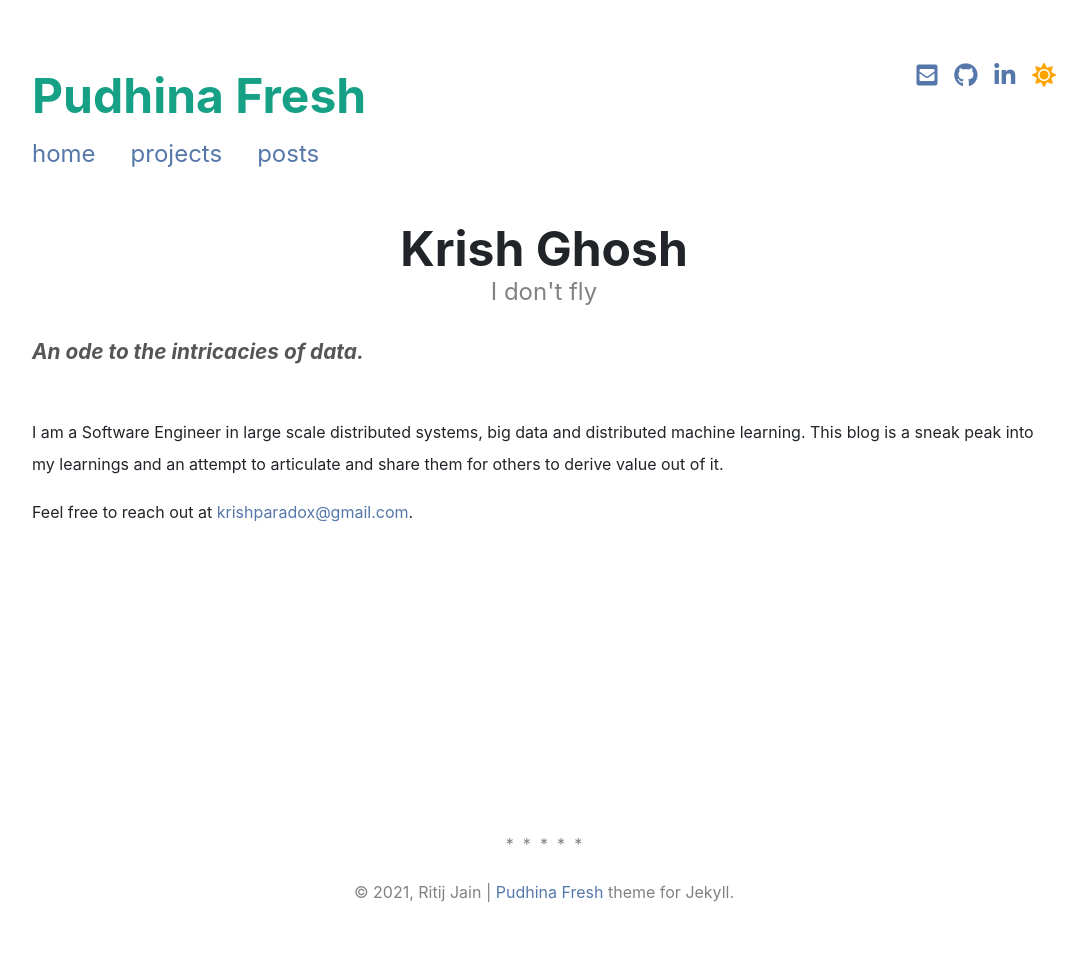
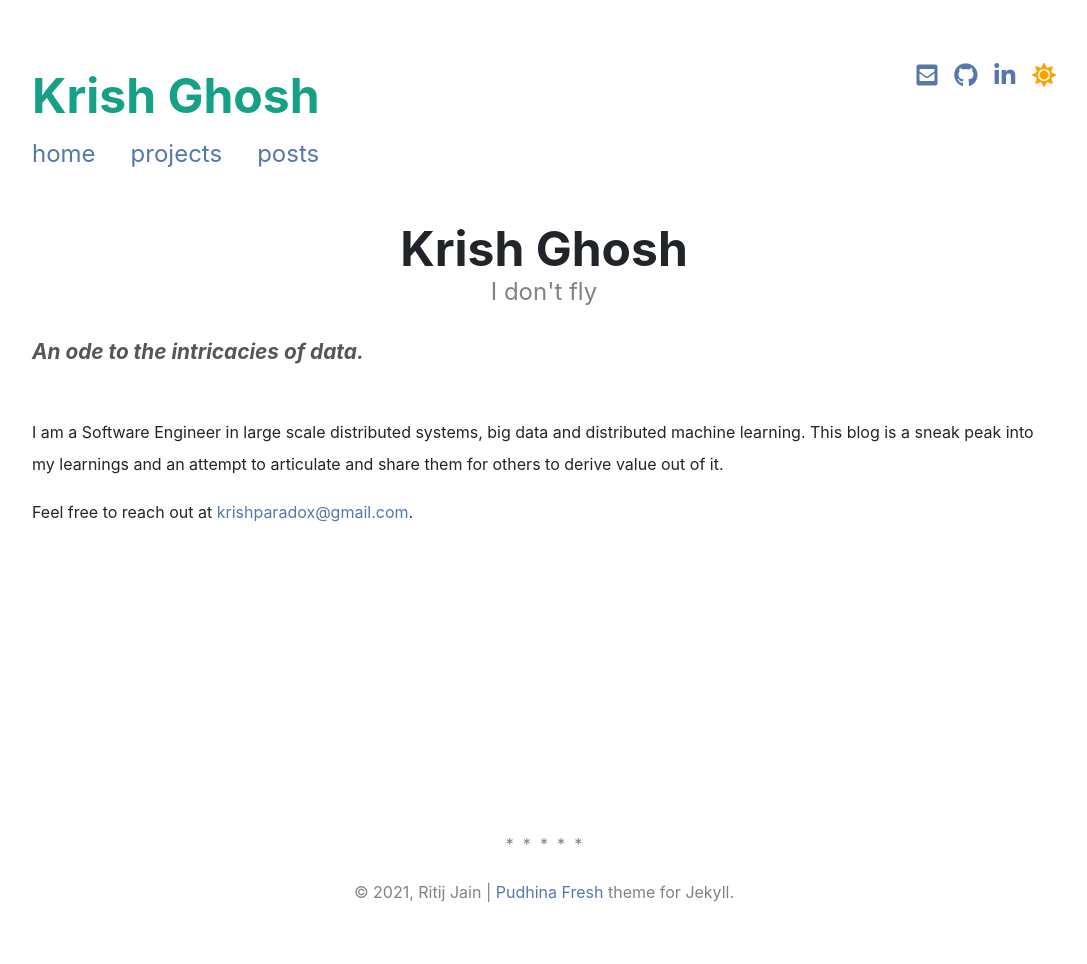
Before and after one commit to krishparadox/krishparadox.github.io, a Jekyll site: the page built from index.md, in a window 1280 px wide. Shown: the whole page, without its empty margins (96-1183 px from the left). Built offline with Jekyll 4.4.1, drawn with Linux system fonts in a browser that asks for light colours; nearby versions of some CDN libraries; a style sheet for code colours, icons or effects is not loaded.

Commit message:
Update _config.yml

```diff
--- a/_config.yml
+++ b/_config.yml
@@ -1,8 +1,8 @@
-title: Pudhina Fresh # Shown in header on pages with full_logo: true
-short_logo: PF. # Shown in header on all pages by default unless full_logo: true is set
+title: Krish Ghosh # Shown in header on pages with full_logo: true
+short_logo: KG. # Shown in header on all pages by default unless full_logo: true is set
 description: > # The description for your site
-  A minimal yet feature-rich Jekyll theme made for personal websites and blogs.
-url: "https://ritijjain.github.io/pudhina-fresh" # Site base URL
+  Personal portfolio and blog.
+url: "https://krishparadox.github.io/" # Site base URL
 
 author:
   name: Ritij Jain
```
